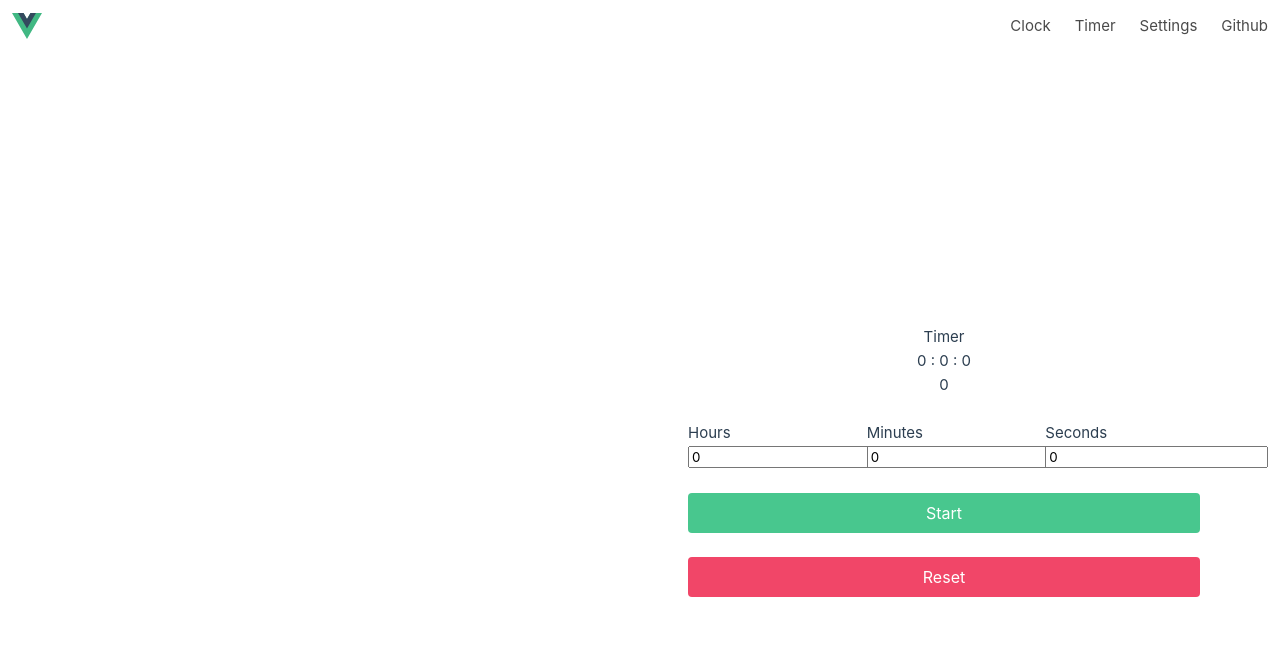
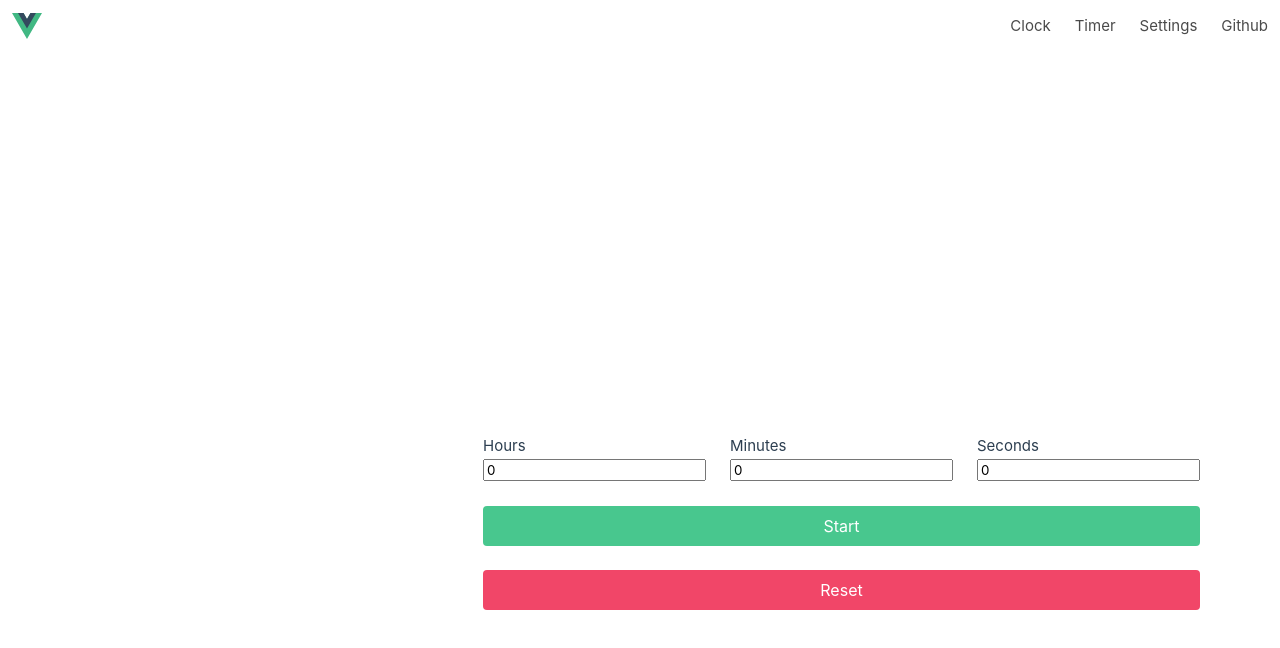
Before and after one commit to Sh3lby007/mobile-clock, a Vue app: page /Timer in a window 1280 px wide. Shown: the top 648 px of the page. Built offline with nearby package versions, Linux system fonts and the light colour scheme.

Commit message:
Add new logic to timer:     1. Creat 3 new variable to display hours, minutes and seconds left and used ternary operator for them to display nicely.

```diff
--- a/src/views/Timer.vue
+++ b/src/views/Timer.vue
@@ -4,10 +4,13 @@ let seconds = ref(0);
 let minutes = ref(0);
 let hours = ref(0);
 let timeLeft = ref(0);
+
 // This intervalID will be randomnly generated for the clearinterval function to read, thus giving it a reactive data property because we require it to change and react in our function later to stop the timer
 let intervalID = ref(undefined);
+
 // Prepare this reactive variable as false as we want to use conditional rendering later in the if-else blocks.
 let timerRunning = ref(false);
+
 // This function is to be placed in a setInterval function to ensure that the seconds decreases every second and that once the seconds counter reaches 0, the timer should stop counting. This function should be called like this if interval() is to be called multiple times.
 // function interval() {
 //   if (timeLeft.value > 0) {
@@ -16,20 +19,43 @@ let timerRunning = ref(false);
 //     stopTimer();
 //   }
 // }
+
 function countDown() {
   // A preliminary version to primitively add all the amount of seconds together for the timer to countdown properly. Aim to implement it to show 3 boxes which hours, minutes and seconds. Whereby every 60 seconds will minus 1 minute and every 60 mintes will minus 1 hour.
   timeLeft.value = seconds.value + minutes.value * 60 + hours.value * 3600;
+
+  // Initial part to ensure that all the values are double digit
+  hours.value = hours.value < 10 ? "0" + hours.value : hours.value;
+  minutes.value = minutes.value < 10 ? "0" + minutes.value : minutes.value;
+  seconds.value = seconds.value < 10 ? "0" + seconds.value : seconds.value;
+
   // In MDN web docs the setInterval function returns a random intervalID which identifies the timer created by the call to setInterval(); this value can be passed to clearInterval() to cancel the interval.
   intervalID.value = setInterval(() => {
-    if (timeLeft.value > 0) {
+    // If the timer completes, reset the timer value and stop the timer interval from running
+    if (timeLeft.value <= 0) return resetTimer();
+
     timeLeft.value--;
-    } else {
-      stopTimer();
-    }
+
+    // Number of seconds left before the end of the timer
+    const currentSecondsLeft = timeLeft.value;
+
+    const hoursLeft = Math.floor(currentSecondsLeft / 3600);
+    hours.value = hoursLeft < 10 ? "0" + hoursLeft : hoursLeft;
+
+    const minutesLeft = Math.floor(
+      (currentSecondsLeft - hours.value * 3600) / 60
+    );
+    minutes.value = minutesLeft < 10 ? "0" + minutesLeft : minutesLeft;
+
+    const secondsLeft =
+      currentSecondsLeft - hours.value * 3600 - minutes.value * 60;
+    seconds.value = secondsLeft < 10 ? "0" + secondsLeft : secondsLeft;
   }, 1000);
+
   // Changes the value of the timer running to true to make the start butotn disappear and the stop and reset button appear.
   timerRunning.value = true;
 }
+
 // @todo Play a sound when stop
 function stopTimer() {
   // Since the clearInterval requires an intervalID to cancel the interval, we will use it here to tell the timer to stop counting down.
@@ -39,22 +65,26 @@ function stopTimer() {
 
 // To improve user experience where all the input numbers and timeleft values are cleared once reset button is pressed.
 function resetTimer() {
-  stopTimer()
-  timeLeft.value = 0
-  seconds.value = 0
-  minutes.value = 0
-  hours.value = 0
+  stopTimer();
+  timeLeft.value = 0;
+  seconds.value = 0;
+  minutes.value = 0;
+  hours.value = 0;
 }
 </script>
 
 <template>
   <div class="columns is-mobile is-multiline is-centered">
     <!-- Show this v-if block if the timer is running-->
-    <div class="column is-full">
+    <div v-if="timerRunning" class="column is-full">
       <h1 class="has-text-centered">Timer</h1>
-      <h1 class="has-text-centered">{{ hours }} : {{ minutes }} : {{ seconds }}</h1>
-      <h1 class=" has-text-centered">{{ timeLeft }}</h1>
+      <h1 class="has-text-centered">
+        {{ hours }} : {{ minutes }} : {{ seconds }}
+      </h1>
     </div>
+
+    <div v-if="!timerRunning" class="column is-full">
+      <div class="columns is-mobile is-centered">
         <!-- Using the v-model directive to bind the appropriate data to the respective number input boxes. -->
         <div class="column is-4">
           Hours
@@ -68,21 +98,33 @@ function resetTimer() {
           Seconds
           <input type="number" v-model="seconds" />
         </div>
+      </div>
+    </div>
 
     <div class="column is-full">
       <!-- Shows the start button when the timer is not running. When countDown function runs, it turns the timerRunning boolean value to true and this will disappear -->
-      <button v-if="!timerRunning" @click="countDown" class="button is-success is-fullwidth is-responsive">
+      <button
+        v-if="!timerRunning"
+        @click="countDown"
+        class="button is-success is-fullwidth is-responsive"
+      >
         Start
       </button>
       <!-- When the timer starts running when countdown function is run, this will appear since it is in the v-if/else conditional rendering block. -->
-      <button v-else @click="stopTimer" class="button is-warning is-fullwidth is-responsive">
+      <button
+        v-else
+        @click="stopTimer"
+        class="button is-warning is-fullwidth is-responsive"
+      >
         Stop
       </button>
       <br />
-      <button @click="resetTimer" class="button is-danger is-fullwidth is-responsive">
+      <button
+        @click="resetTimer"
+        class="button is-danger is-fullwidth is-responsive"
+      >
         Reset
       </button>
-
     </div>
   </div>
 </template>
```
Lines whose indentation alone changed are shown as unchanged.
